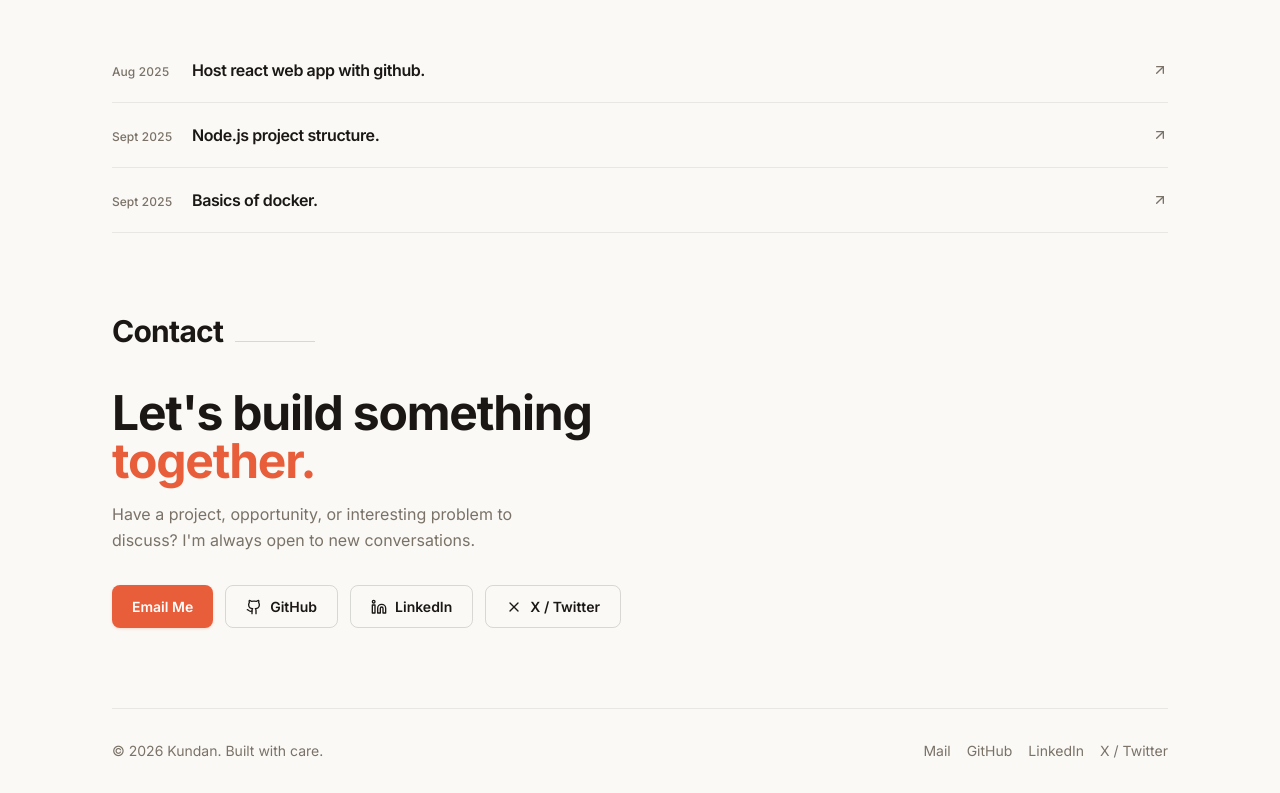
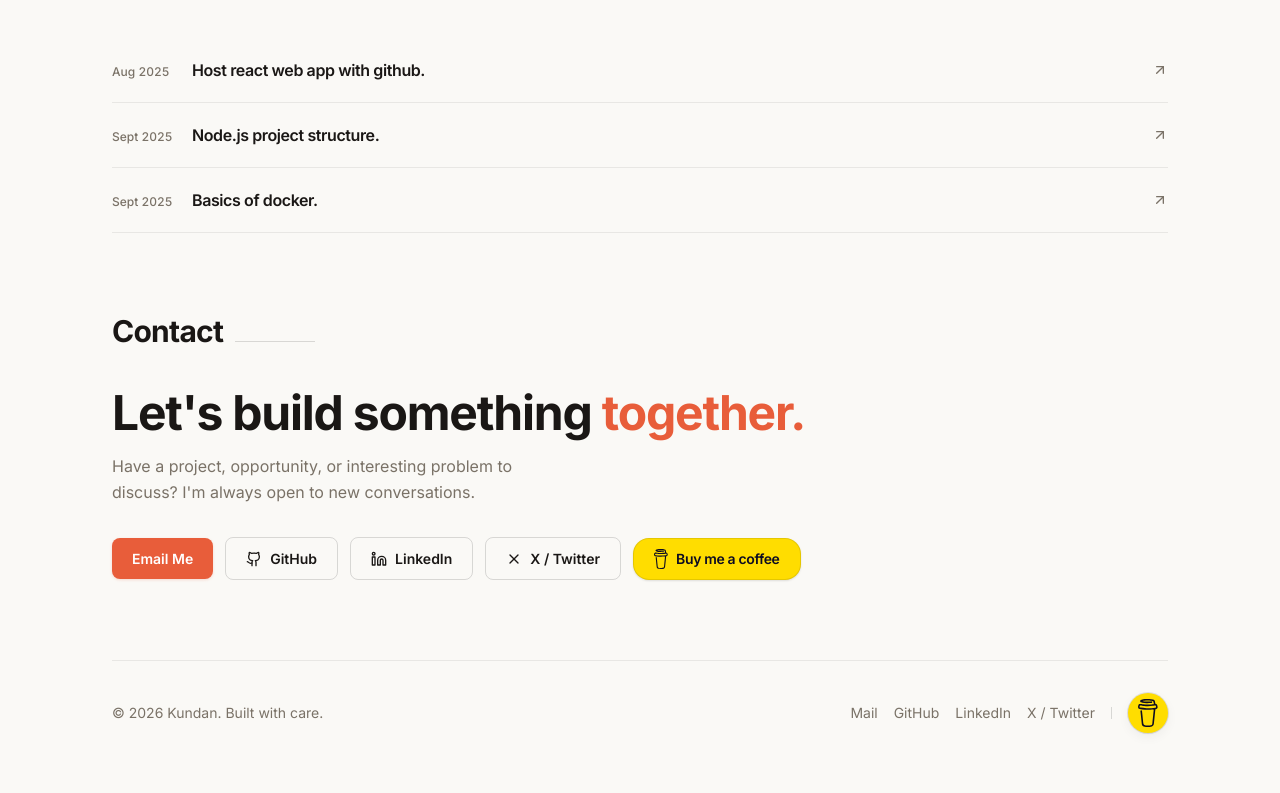
Before and after one commit to kunndnn/portfolio, a React (Vite) app: page / in a window 1280 px wide. Shown: the part 3136-3929 px from the top of the page. After the commit the page ends 3901 px from the top, so only its background shows below. Built offline with nearby package versions, Linux system fonts and the light colour scheme.

Commit message:
feat: add BuyMeACoffee component and integrate it into Footer and Contact sections style: update layout and spacing in Footer and Contact components fix: add buyMeACoffeeUrl to constants for external link

```diff
--- /dev/null
+++ b/src/components/BuyMeACoffee.jsx
@@ -0,0 +1,44 @@
+import bmcLogo from "../assets/bmc-logo.svg";
+import { DATA } from "../constants";
+
+export default function BuyMeACoffee({ variant = "button", className = "" }) {
+  const linkProps = {
+    href: DATA.buyMeACoffeeUrl,
+    target: "_blank",
+    rel: "noopener noreferrer",
+    "aria-label": "Buy me a coffee - support my work",
+  };
+
+  // Icon-only link for the footer, made to stand out like a small brand badge.
+  if (variant === "icon") {
+    return (
+      <a
+        {...linkProps}
+        title="Buy me a coffee"
+        className={`inline-flex h-10 w-10 items-center justify-center rounded-full bg-[#FFDD00] shadow-[var(--shadow)] ring-1 ring-black/10 transition-all duration-200 hover:-translate-y-0.5 hover:bg-[#FFE74C] hover:shadow-[var(--shadow-md)] focus-visible:outline-2 focus-visible:outline-offset-2 focus-visible:outline-[#0D0C22] ${className}`}
+      >
+        <img
+          src={bmcLogo}
+          alt=""
+          aria-hidden="true"
+          className="h-7 w-auto shrink-0"
+        />
+      </a>
+    );
+  }
+
+  return (
+    <a
+      {...linkProps}
+      className={`group inline-flex items-center justify-center gap-2 rounded-lg border border-black/10 bg-[#FFDD00] px-5 py-2.5 text-sm font-semibold tracking-tight text-[#0D0C22] shadow-[0_1px_2px_rgba(26,23,21,0.12)] transition-all duration-200 hover:-translate-y-0.5 hover:bg-[#FFE74C] hover:shadow-[var(--shadow-md)] active:translate-y-0 focus-visible:outline-2 focus-visible:outline-offset-2 focus-visible:outline-[#0D0C22] ${className}`}
+    >
+      <img
+        src={bmcLogo}
+        alt=""
+        aria-hidden="true"
+        className="h-5 w-auto shrink-0"
+      />
+      Buy me a coffee
+    </a>
+  );
+}
--- a/src/components/Contact.jsx
+++ b/src/components/Contact.jsx
@@ -1,6 +1,7 @@
 import Section from "./common/Section";
 import { DATA } from "../constants";
 import Button from "./common/Button";
+import BuyMeACoffee from "./BuyMeACoffee";
 import { motion } from "framer-motion";
 
 const fadeUp = {
@@ -16,7 +17,7 @@ export default function Contact() {
         whileInView="animate"
         viewport={{ once: true, margin: "-40px" }}
         variants={{ animate: { transition: { staggerChildren: 0.1 } } }}
-        className="max-w-2xl"
+        className="max-w-3xl"
       >
         <motion.h3
           variants={fadeUp}
@@ -39,7 +40,7 @@ export default function Contact() {
         <motion.div
           variants={fadeUp}
           transition={{ duration: 0.5 }}
-          className="mt-8 flex flex-wrap gap-3"
+          className="mt-8 flex flex-wrap items-center gap-3"
         >
           <Button onClick={() => (location.href = `mailto:${DATA.email}`)}>
             Email Me
@@ -51,6 +52,7 @@ export default function Contact() {
                 {s.label}
               </Button>
             ))}
+          <BuyMeACoffee />
         </motion.div>
       </motion.div>
     </Section>
--- a/src/components/Footer.jsx
+++ b/src/components/Footer.jsx
@@ -1,4 +1,5 @@
 import { DATA } from "../constants";
+import BuyMeACoffee from "./BuyMeACoffee";
 
 export default function Footer() {
   return (
@@ -7,7 +8,7 @@ export default function Footer() {
         <p className="text-sm text-[var(--text-muted)]">
           &copy; {new Date().getFullYear()} {DATA.name}. Built with care.
         </p>
-        <div className="flex items-center gap-4">
+        <div className="flex flex-wrap items-center justify-center gap-x-4 gap-y-3">
           {DATA.socials.map((s) => (
             <a
               key={s.label}
@@ -19,6 +20,11 @@ export default function Footer() {
               {s.label}
             </a>
           ))}
+          <span
+            aria-hidden="true"
+            className="hidden h-3 w-px bg-[var(--border-strong)] sm:block"
+          />
+          <BuyMeACoffee variant="icon" />
         </div>
       </div>
     </footer>
--- a/src/constants.js
+++ b/src/constants.js
@@ -190,4 +190,5 @@ export const DATA = {
   ],
   // --- CTA assets
   resumeUrl: CV,
+  buyMeACoffeeUrl: "https://buymeacoffee.com/kunndnn",
 };
```
Also changed, not shown: src/assets/bmc-logo.svg (added).
